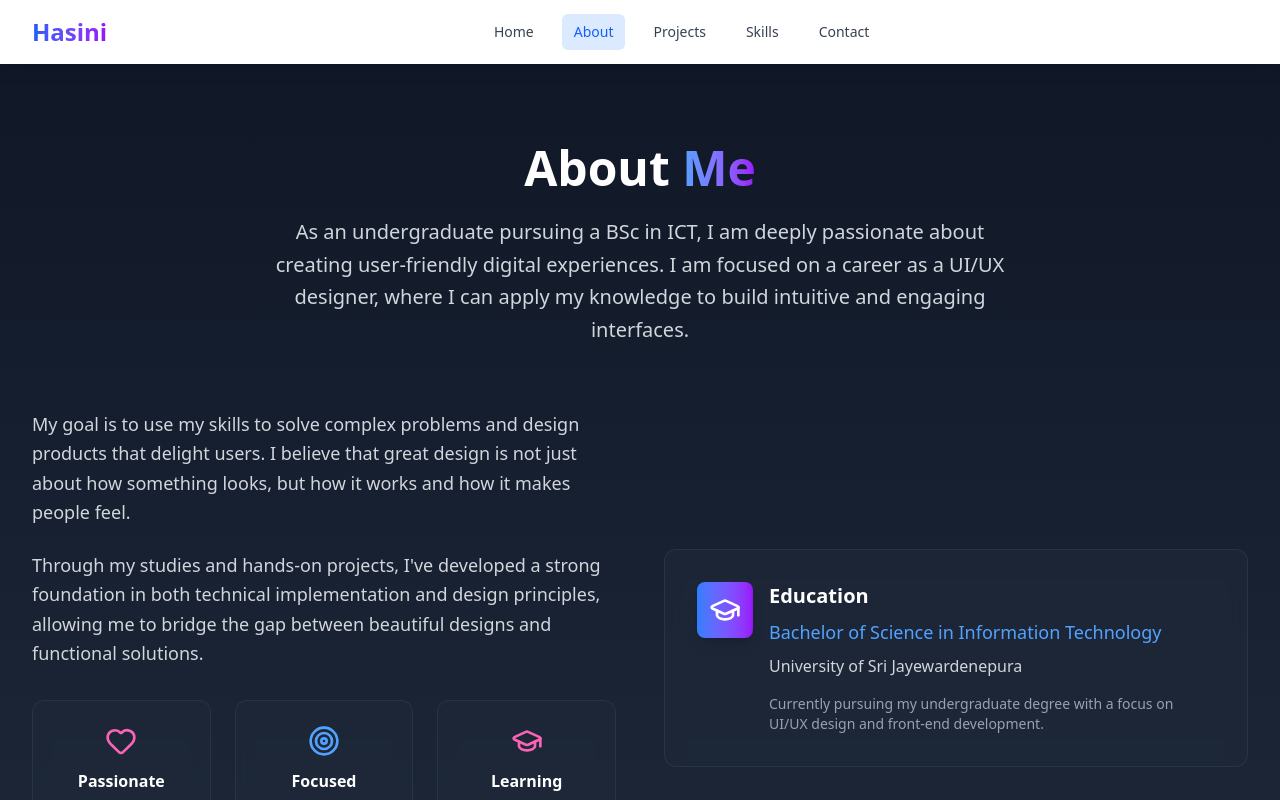
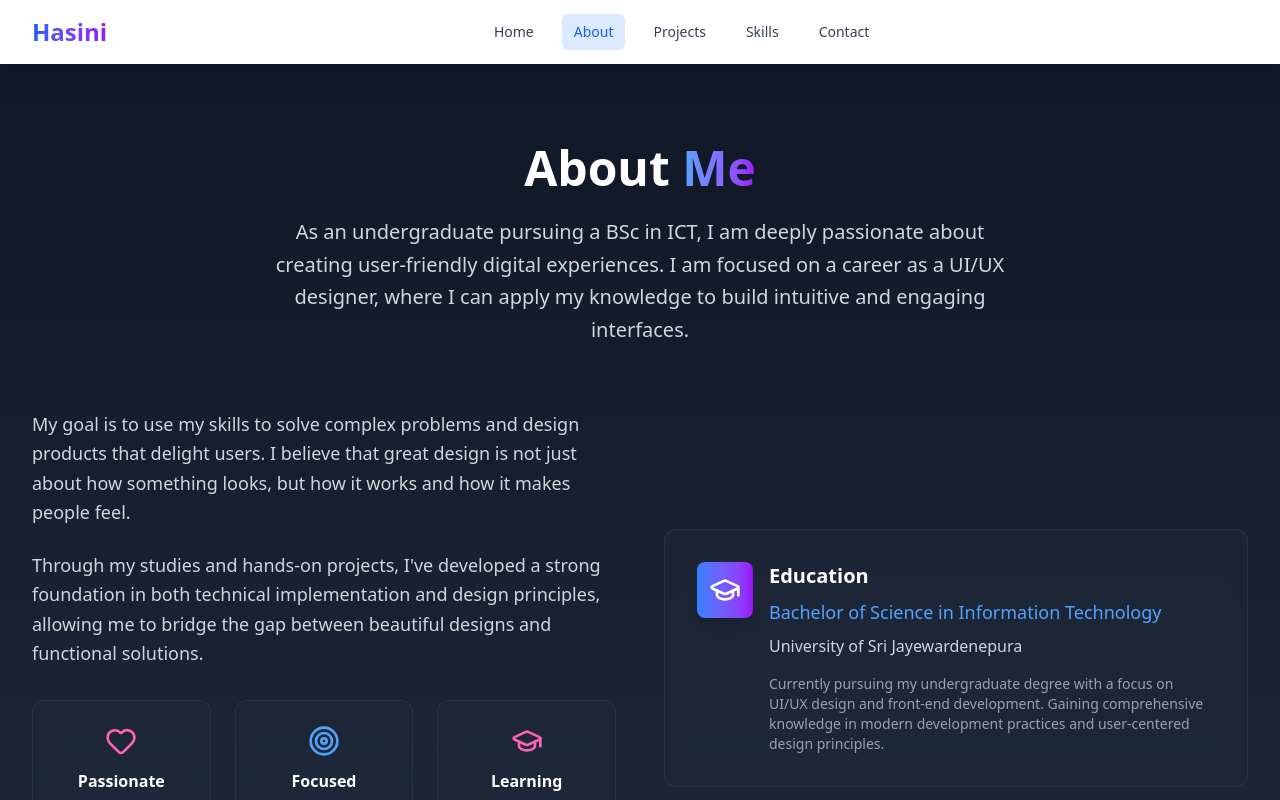
Before and after one commit to ICT-Courses/ict2233-ca-02-HasiniPrabodika, a React (Vite) app in the folder my-portfolio/: page /about in a window 1280 px wide. Shown: the top 800 px of the page. Built offline with nearby package versions, Linux system fonts and the light colour scheme.

Commit message:
Update About page description

```diff
--- a/my-portfolio/src/pages/About.jsx
+++ b/my-portfolio/src/pages/About.jsx
@@ -1,7 +1,7 @@
 
 import { GraduationCap, Heart, Target, ExternalLink, Github, Database, Users, Monitor, Layers } from 'lucide-react';
 
-// Dark Theme About Component
+
 const About = () => {
   return (
     <section id="about" className="py-20 bg-gradient-to-b from-gray-900 to-gray-800">
@@ -77,7 +77,8 @@ const About = () => {
                   </p>
                   <p className="text-sm text-gray-400">
                     Currently pursuing my undergraduate degree with a focus on UI/UX design
-                    and front-end development.
+                    and front-end development. Gaining comprehensive knowledge in modern
+                    development practices and user-centered design principles.
                   </p>
                 </div>
               </div>
```
